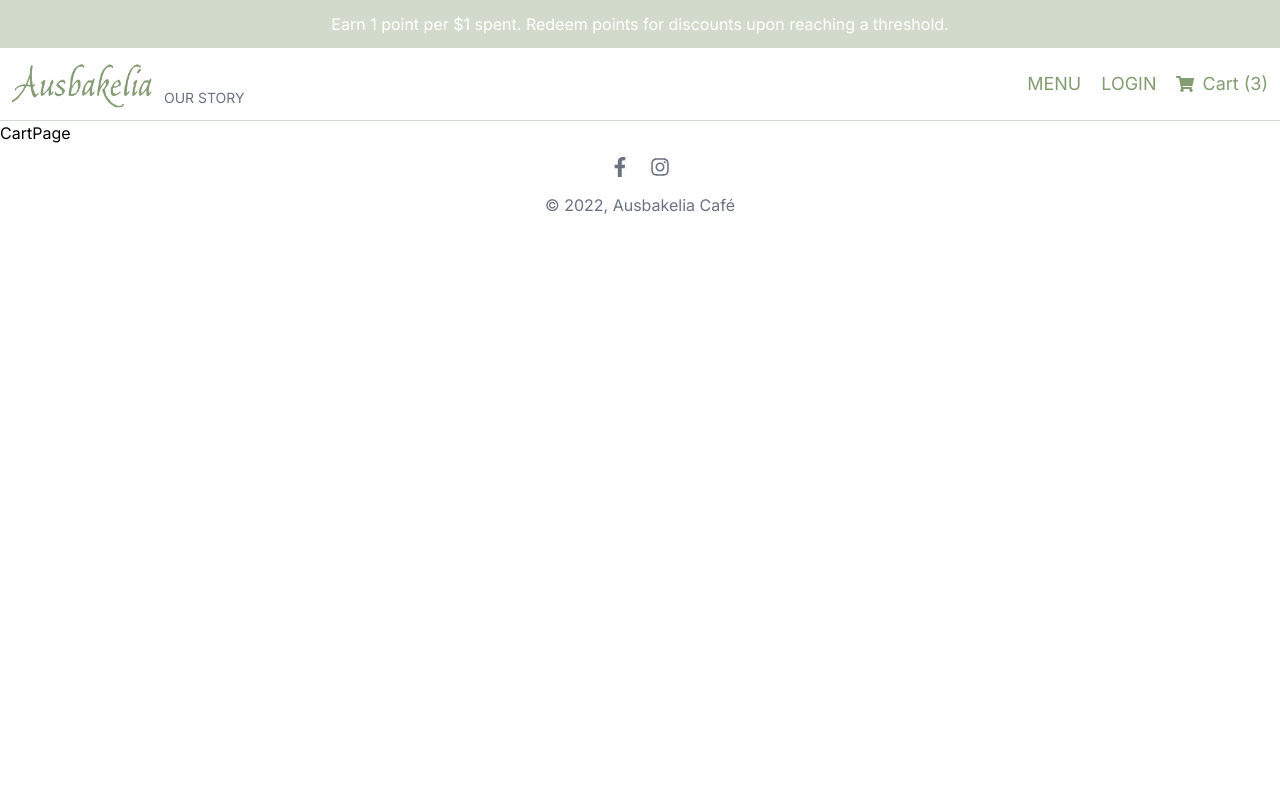
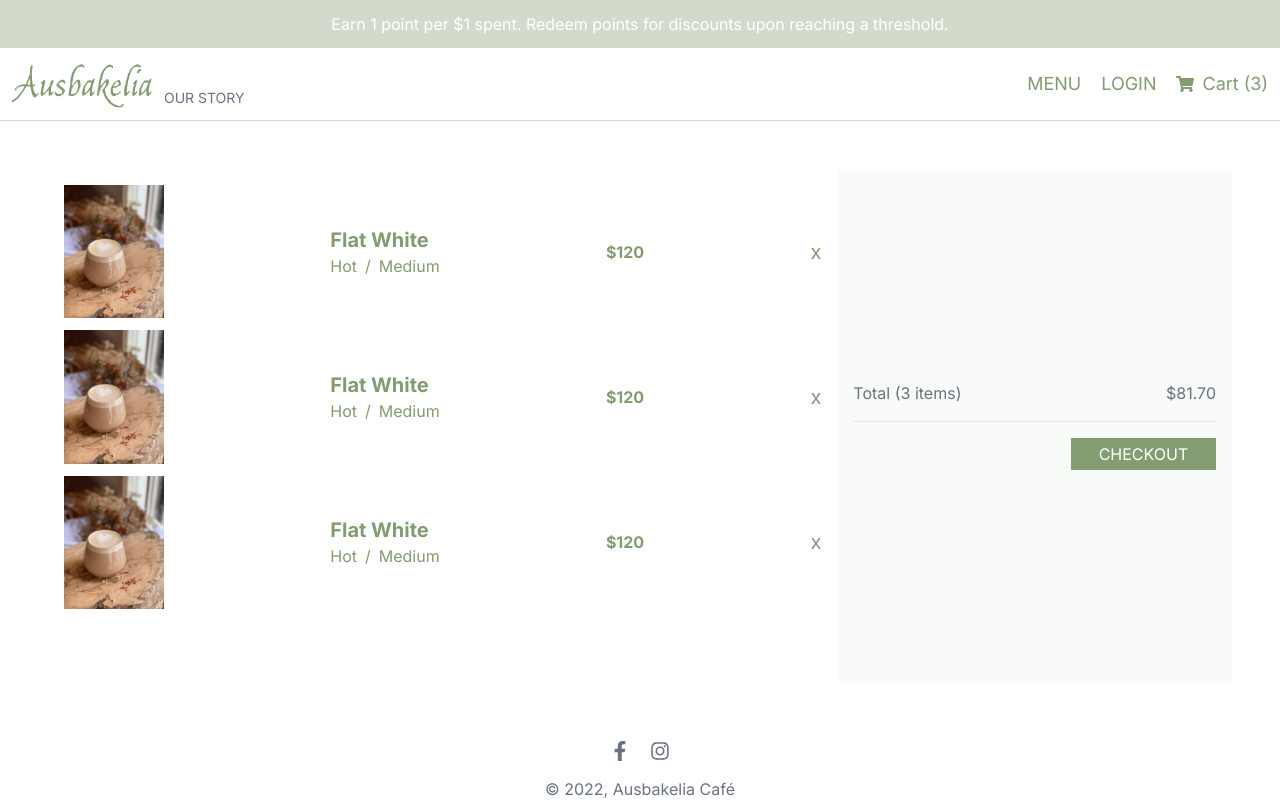
Before and after one commit to wooclmd/Ausbakelia-UI-, a Next.js app: page /cart in a window 1280 px wide. Built offline with nearby package versions, Linux system fonts and the light colour scheme.

Commit message:
Cart page commit

```diff
--- a/src/app/cart/page.tsx
+++ b/src/app/cart/page.tsx
@@ -1,7 +1,65 @@
 import React from "react";
+import Image from "next/image";
 
-const CartPage = () => {
-  return <div>CartPage</div>;
+const page = () => {
+  return (
+    <div className="p-2 md:p-12 h-[calc(100vh-9rem)] md:h-[calc(100vh-12rem)] flex flex-col md:flex-row">
+      {/* Items container */}
+      <div className="flex flex-col gap-3 h-1/2 p-4 overflow-y-scroll md:h-full md:w-2/3">
+        {/* Single item container */}
+        <div className="flex items-center justify-between text-[var(--darker-green)]">
+          <Image src={"/fw.jpg"} alt="Item" width={100} height={100} />
+          <div>
+            <h1 className="font-bold text-xl">Flat White</h1>
+            <span>Hot</span>
+            <span className="m-2">/</span>
+            <span>Medium</span>
+          </div>
+          <h2 className="font-bold">$120</h2>
+          <button className="text-xl">x</button>
+        </div>
+
+        <div className="flex items-center justify-between text-[var(--darker-green)]">
+          <Image src={"/fw.jpg"} alt="Item" width={100} height={100} />
+          <div>
+            <h1 className="font-bold text-xl">Flat White</h1>
+            <span>Hot</span>
+            <span className="m-2">/</span>
+            <span>Medium</span>
+          </div>
+          <h2 className="font-bold">$120</h2>
+          <button className="text-xl">x</button>
+        </div>
+
+        <div className="flex items-center justify-between text-[var(--darker-green)]">
+          <Image src={"/fw.jpg"} alt="Item" width={100} height={100} />
+          <div>
+            <h1 className="font-bold text-xl">Flat White</h1>
+            <span>Hot</span>
+            <span className="m-2">/</span>
+            <span>Medium</span>
+          </div>
+          <h2 className="font-bold">$120</h2>
+          <button className="text-xl">x</button>
+        </div>
+      </div>
+
+      {/* Payment container */}
+      <div
+        className="p-4 h-1/2 text-gray-500 flex flex-col gap-4 justify-center md:h-full md:w-1/3"
+        style={{ backgroundColor: "rgba(236, 240, 233, 0.3)" }}
+      >
+        <div className="flex justify-between">
+          <span>Total (3 items)</span>
+          <span>$81.70</span>
+        </div>
+        <hr />
+        <button className="p-1 text-white bg-[var(--darker-green)] w-[40%] self-end">
+          CHECKOUT
+        </button>
+      </div>
+    </div>
+  );
 };
 
-export default CartPage;
+export default page;
--- a/src/app/components/Footer.tsx
+++ b/src/app/components/Footer.tsx
@@ -4,10 +4,7 @@ import { FaInstagram } from "react-icons/fa";
 
 const Footer = () => {
   return (
-    <div
-      className="p-3 h-12 flex flex-col items-center gap-4 text-gray-500"
-      // style={{ color: "var(--darker-green)" }}
-    >
+    <div className="p-3 h-12 flex flex-col items-center gap-4 text-gray-500">
       <div className="flex items-center gap-5 text-xl">
         <a href="https://www.facebook.com/Ausbakelia" target="_blank">
           <FaFacebookF />
--- a/src/app/components/Menu.tsx
+++ b/src/app/components/Menu.tsx
@@ -16,7 +16,7 @@ const Menu = () => {
   return (
     <div>
       {openMenu ? (
-        <div>
+        <div className="mt-1">
           <div
             className="cursor-pointer text-3xl font-bold"
             style={{ color: "var(--darker-green)" }}
@@ -24,7 +24,7 @@ const Menu = () => {
           >
             X
           </div>
-          <div className="bg-white flex flex-col justify-center items-center gap-6 absolute right-0 top-24 left-0 h-full z-10">
+          <div className="bg-white flex flex-col justify-center items-center gap-6 absolute right-0 top-37 left-0 h-full z-10">
             {links.map((link) => (
               <div
                 className="text-4xl font-bold"
--- a/src/app/components/Offer.tsx
+++ b/src/app/components/Offer.tsx
@@ -1,5 +1,6 @@
 import React from "react";
 import Image from "next/image";
+import Link from "next/link";
 
 const Offer = () => {
   return (
@@ -21,12 +22,13 @@ const Offer = () => {
           to grinding – all meticulously curated by our in-house baristas,
           giving it a unique coffee essence.
         </p>
-        <button
+        <Link
+          href={"/menu"}
           className="px-4 py-2 bg-white font-bold"
           style={{ color: "#B8C6AD" }}
         >
           Order Now
-        </button>
+        </Link>
       </div>
     </div>
   );
--- a/src/app/components/Price.tsx
+++ b/src/app/components/Price.tsx
@@ -32,7 +32,7 @@ const Price = ({ price, option1, option2, id }: Props) => {
   }, [quantity, selected1, selected2, option1, option2, price]);
 
   return (
-    <div className="flex flex-col gap-3 justify-around">
+    <div className="flex flex-col gap-3 justify-around md:gap-5">
       <p className="font-bold md:text-xl">$ {total}</p>
       {/* Option container */}
       {option1 && (
@@ -89,7 +89,7 @@ const Price = ({ price, option1, option2, id }: Props) => {
           </div>
         </div>
         <div>
-          <button className="p-1 w-40 ring-1 ring-[var(--darker-green)] bg-[var(--darker-green)] text-white">
+          <button className="p-1 w-40 md:w-60 ring-1 ring-[var(--darker-green)] bg-[var(--darker-green)] text-white">
             Add to Cart
           </button>
         </div>
--- a/src/app/components/Slider.tsx
+++ b/src/app/components/Slider.tsx
@@ -2,6 +2,7 @@
 
 import React, { useEffect, useState } from "react";
 import Image from "next/image";
+import Link from "next/link";
 
 const data = [
   {
@@ -44,12 +45,13 @@ const Slider = () => {
         }}
       >
         <h1>{data[currentSlide].title}</h1>
-        <button
+        <Link
+          href={"/menu"}
           className="text-white px-4 py-2 text-sm lg:text-base"
           style={{ backgroundColor: "var(--darker-green)" }}
         >
           Order Now
-        </button>
+        </Link>
       </div>
 
       {/* Images part */}
--- a/src/app/menu/[category]/page.tsx
+++ b/src/app/menu/[category]/page.tsx
@@ -5,7 +5,7 @@ import Image from "next/image";
 
 const CategoryPage = () => {
   return (
-    <div className="p-2 flex flex-wrap md:p-4">
+    <div className="p-2 flex flex-wrap">
       {coffee.map((item) => (
         <Link
           className="w-full h-[60vh] mt-4 sm:w-1/2 lg:w-1/3"
--- a/src/app/product/[id]/page.tsx
+++ b/src/app/product/[id]/page.tsx
@@ -5,7 +5,7 @@ import Price from "@/app/components/Price";
 
 const SingleProductPage = () => {
   return (
-    <div className="p-2 md:p-4 flex flex-col gap-2 h-screen md:h-[60vh] md:flex-row md:gap-4">
+    <div className="p-2 md:p-6 flex flex-col gap-2 h-screen md:h-[60vh] md:flex-row md:gap-4">
       {/* Image container */}
       {singleProduct.img && (
         <div className="relative w-full h-1/2 md:flex-1 md:h-full">
```
